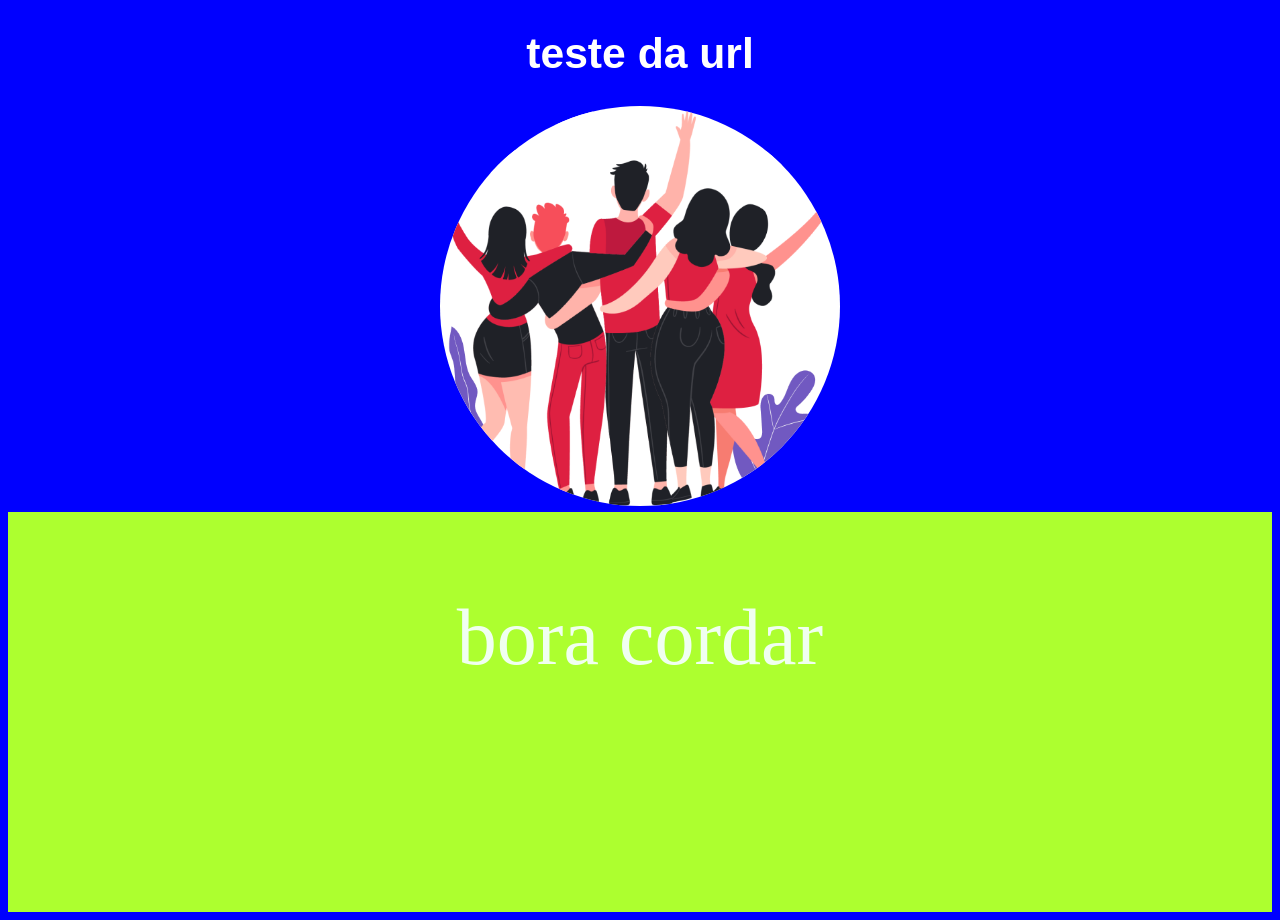
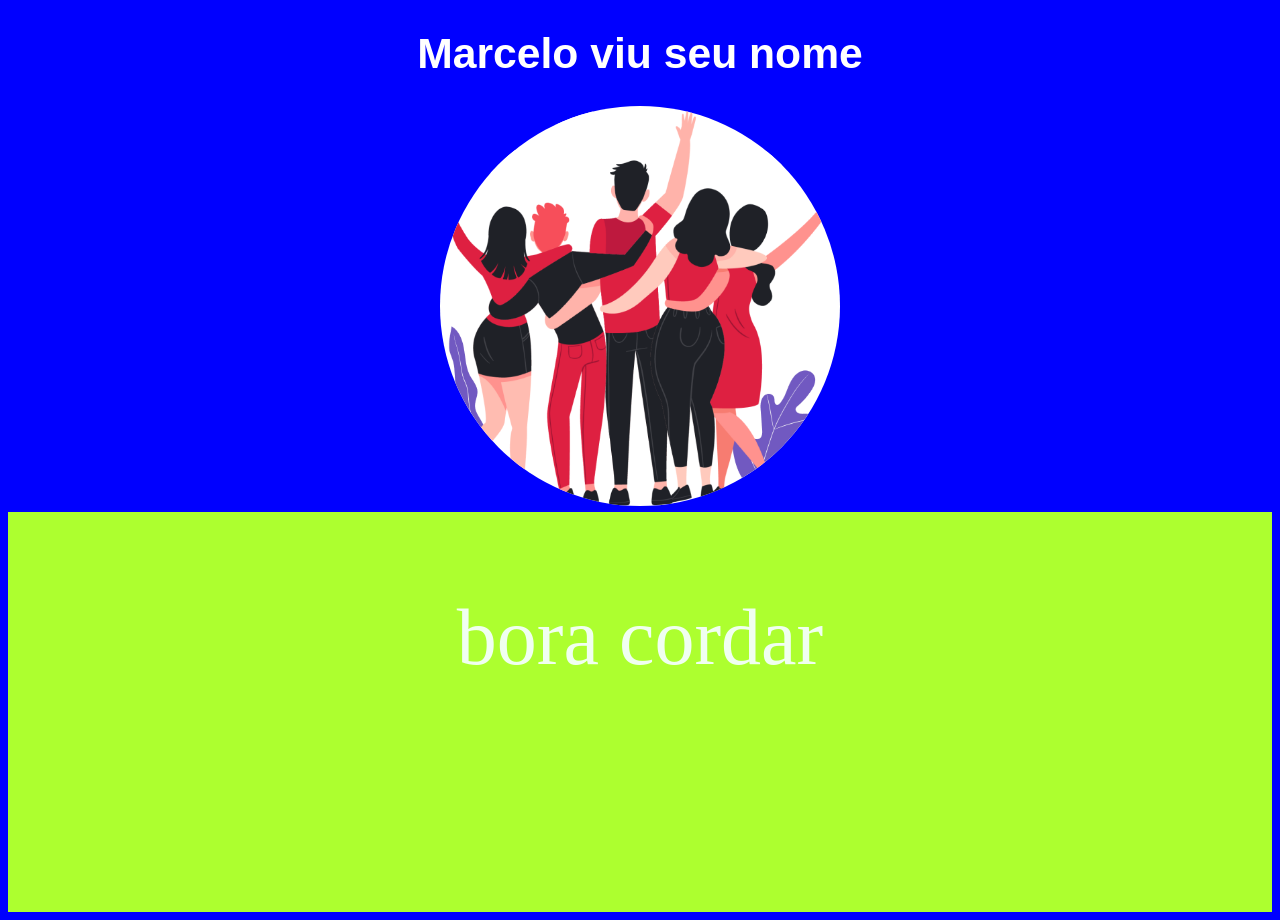
Before and after one commit to evertonshow/evertonshow.github.io, a plain HTML site: page index.html in a window 1280 px wide. Drawn offline with Linux system fonts and the light colour scheme.

Commit message:
troquei o h1 para teste

```diff
--- a/index.html
+++ b/index.html
@@ -31,7 +31,7 @@
     </style>
 </head>
 <body>
-    <h1> teste da url</h1>
+    <h1> Marcelo viu seu nome</h1>
 
 
     <img src="./img/heroes.png" alt="heroes">
```
